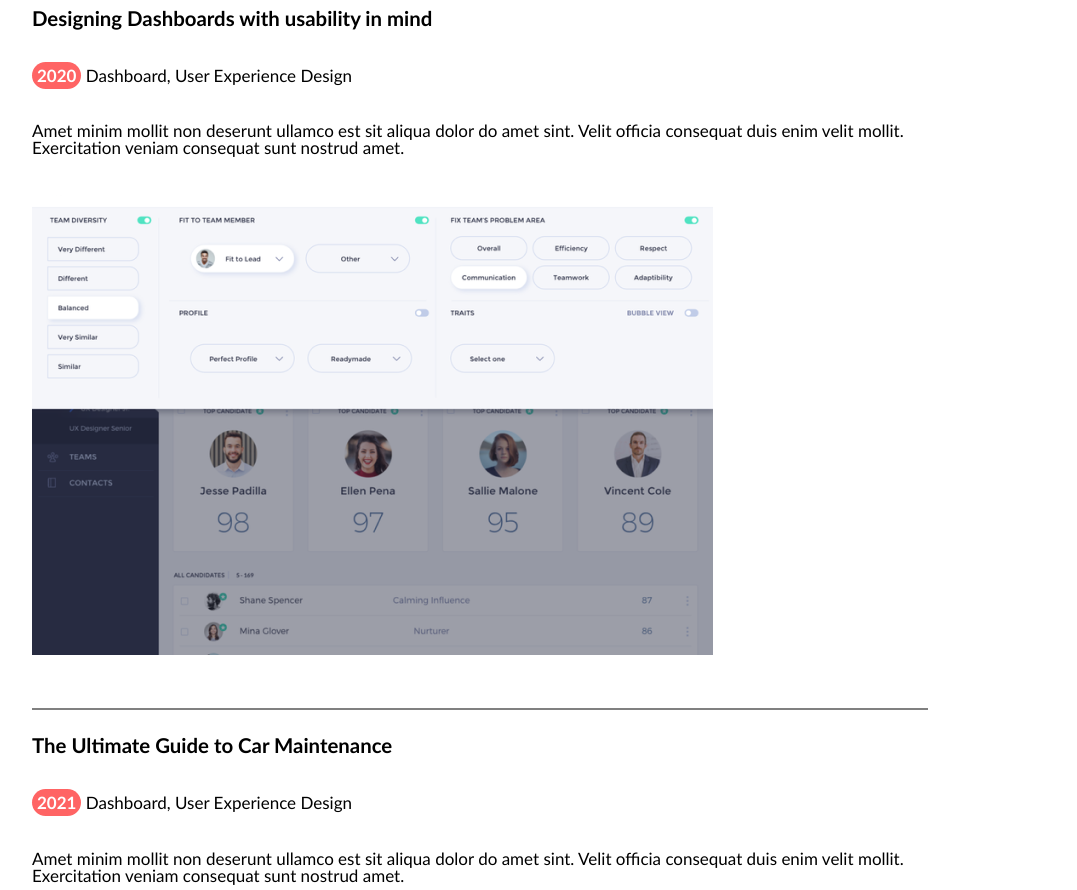
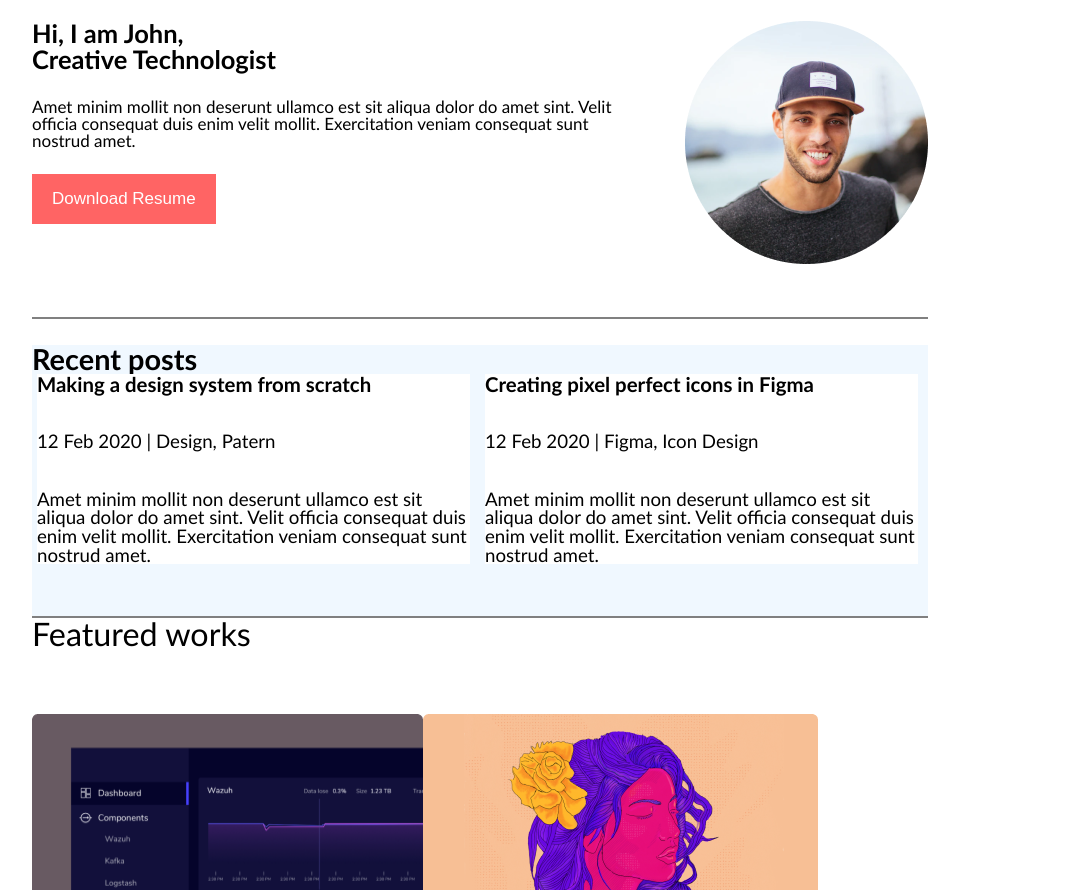
Before and after one commit to JoaoBachmann/Portifolio, a plain HTML site: page index.html in a window 1280 px wide. Shown: the part 188-1078 px from the top of the page, without its empty margins (160-1237 px from the left). Drawn offline with Linux system fonts and the light colour scheme.

Commit message:
alterações no portifólio

```diff
--- a/CSS/style.css
+++ b/CSS/style.css
@@ -58,6 +58,9 @@ a{
     color: rgb(0, 0, 0);
     text-decoration: none;
 }
+main{
+	margin: 0 15vw 0 15vw;
+}
 /*========================================
                    TOPO
 =========================================*/
@@ -76,12 +79,10 @@ header nav ul li.works a{
 }
 
 /*======================================================================
-                            Conteúdo
+                            Conteúdo-WORKS
 ======================================================================*/
 
-main{
-	margin: 0 15vw 0 15vw;
-}
+
 main h1{
 	font-size: 1.5rem;
 }
@@ -111,6 +112,53 @@ main section p span{
 }
 
 /*======================================================================
+                            Conteúdo-INDEX
+======================================================================*/
+
+main section.banner {
+	display: flex;
+	margin: 10vw 0 2vw 0;
+}
+main section.banner h1 {
+	font-weight: bold;
+	font-size: 1.5rem;
+}
+main section.banner p {
+	margin: 2vw 5vw 2vw 0;
+}
+main section.banner button {
+	background-color: #ff6464;
+	color: rgb(255, 255, 255);
+	padding: 15px 20px 15px 20px;
+	border: 0;
+	font-size: 1rem;
+}
+main section.rt-post {
+	background-color: aliceblue;
+}
+main section.rt-post h2 {
+	font-size: 1.7rem;
+}
+main section.rt-post ul {
+	display: flex;
+}
+main section.rt-post ul li {
+	background-color: white;
+	margin: 0 10px 0 5px;
+	font-size: 1.1rem;
+}
+main section.rt-post ul li h3 {
+	font-weight: bold;
+	font-size: 1.2rem;
+}
+main section.ft-works h3 {
+	font-size: 1.9rem;
+}
+main section.ft-works ul li {
+	display: flex;
+	margin: 5vw 0 5vw 0;
+}
+/*======================================================================
                             FOOTER
 ======================================================================*/
 
@@ -118,3 +166,11 @@ footer{
 	text-align: center;
 	margin: 3vw 0 3vw 0;
 }
+footer ul {
+	display: flex;
+	justify-content: center;
+}
+footer ul li {
+	margin: 0 10px 0 10px;
+	font-size: 1.7rem;
+}
--- a/index.html
+++ b/index.html
@@ -1,20 +1,21 @@
 <!DOCTYPE html>
-<html lang="pt-br">
+<html lang="en">
 <head>
     <meta charset="UTF-8">
     <meta name="viewport" content="width=device-width, initial-scale=1.0">
-    <title>Featured works</title>
-    <link rel="stylesheet" href="CSS/style.css" type="text/css">
+    <title>Página Inicial</title>
 </head>
 <body>
+    <link rel="stylesheet" href="CSS/style.css" type="text/css">
+    <script src="https://kit.fontawesome.com/f5d4960aad.js" crossorigin="anonymous"></script>
     <header>
         <nav>
             <ul>
                 <li>
                     <a href="#">Blog</a>
                 </li>
-                    <li class="works">Works</a>
-                        <a href="#"></a>
+                <li class="works">Works</a>
+                    <a href="#"></a>
                     </li>
                 <li>
                     <a href="#">Contact</a>
@@ -23,52 +24,41 @@
         </nav>
     </header>
     <main>
-        <h1>Featured works</h1>
-        <section>
-            <h2>Designing Dashboards with usability in mind</h2>
-            <p>
-            <span>2020</span> Dashboard, User Experience Design
-            </p>
-            <p>
-                Amet minim mollit non deserunt ullamco est sit aliqua dolor do amet sint. Velit officia consequat duis enim velit mollit. Exercitation veniam consequat sunt nostrud amet.
-            </p>
-            <p>
-                <img src="images/Rectangle4.png" alt="Dashboard page">
-            </p>
+        <section class="banner">
+            <div>
+                <h1>Hi, I am John,<br>
+                    Creative Technologist</h1>
+                <p>Amet minim mollit non deserunt ullamco est sit aliqua dolor do amet sint. Velit officia consequat duis enim velit mollit. Exercitation veniam consequat sunt nostrud amet.</p>
+                <button>Download Resume</button>
+            </div>
+            <div>
+                <img src="images/Ellipse1.png" alt="">
+            </div>
         </section>
-        <section>
-            <h2>The Ultimate Guide to Car Maintenance</h2>
-            <p>
-            <span>2021</span> Dashboard, User Experience Design
-            </p>
-            <p>
-                Amet minim mollit non deserunt ullamco est sit aliqua dolor do amet sint. Velit officia consequat duis enim velit mollit. Exercitation veniam consequat sunt nostrud amet.
-            </p>
-            <p>
-                <img src="images/Rectangle5.png" alt="Image car">
-            </p>
+        <section class="rt-post">
+            <h2>Recent posts</h2>
+            <ul>
+                <li>
+                    <h3>Making a design system from scratch</h3>
+                    <p>12 Feb 2020  |  Design, Patern </p>
+                    <p>Amet minim mollit non deserunt ullamco est sit aliqua dolor do amet sint. Velit officia consequat duis enim velit mollit. Exercitation veniam consequat sunt nostrud amet.</p>
+                </li>
+                <li>
+                    <h3>Creating pixel perfect icons in Figma</h3>
+                    <p>12 Feb 2020  |  Figma, Icon Design </p>
+                    <p>Amet minim mollit non deserunt ullamco est sit aliqua dolor do amet sint. Velit officia consequat duis enim velit mollit. Exercitation veniam consequat sunt nostrud amet.</p>
+                </li>
+            </ul>
+        </section>
+        <section class="ft-works">
+            <h3>Featured works</h3>
+            <ul>
+                <li>
+                    <img src="images/Rectangle30.png" alt="">
+                    <img src="images/Rectangle32.png" alt="">
+                </li>
+            </ul>
         </section>
     </main>
-    <footer>
-        <nav>
-            <ul>
-                <li>
-                    <a href="#"></a>
-                </li>
-                <li>
-                    <a href="#"></a>
-                </li>
-                <li>
-                    <a href="#"></ahttps://github.com/JoaoBachmann/Portifolio.git>
-                </li>
-                <li>
-                    <a href="#"></a>
-                </li>
-            </ul>
-        </nav>
-        <p>
-            Copyright &copy;2020 All rights reserved
-        </p>
-    </footer>
 </body>
 </html>
```
Also changed, not shown: works.html (added, +75 -0 lines).
